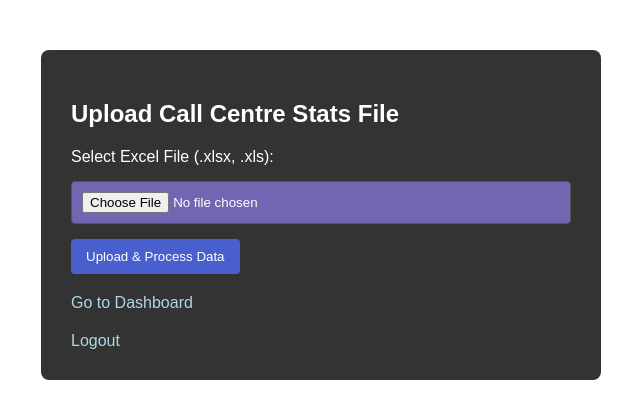
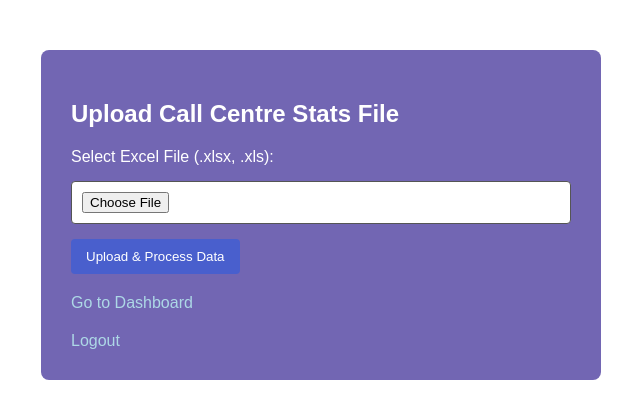
Before and after one commit to samukele-dev/Altitudebpo-online-dashboard, a Flask app: page /upload in a window 1280 px wide. Shown: the top 419 px of the page, without its empty margins (319-959 px from the left). Run offline with Flask 3, Linux system fonts and the light colour scheme; the visitor is signed in with stand-in values (Sample User, id 1).

Commit message:
color update - container

```diff
--- a/templates/upload.html
+++ b/templates/upload.html
@@ -5,9 +5,9 @@
     <title>Upload Stats File</title>
     <style>
         body { font-family: sans-serif; background-color: #ffffff; color: white; margin: 20px; }
-        .container { background-color: #333; padding: 30px; border-radius: 8px; width: 500px; margin: 50px auto; }
+        .container { background-color: #7266b3; padding: 30px; border-radius: 8px; width: 500px; margin: 50px auto; }
         h2 { color: #ffffff; }
-        input[type="file"] { margin: 15px 0; padding: 10px; background-color: #7266b3; border-radius: 4px; border: 1px solid #555; display: block; width: 100%; box-sizing: border-box; }
+        input[type="file"] { margin: 15px 0; padding: 10px; background-color: #ffffff; border-radius: 4px; border: 1px solid #555; display: block; width: 100%; box-sizing: border-box; }
         button { background-color: #495fcd; color: white; padding: 10px 15px; border: none; cursor: pointer; border-radius: 4px; }
         button:hover { opacity: 0.8; }
         a { color: #ADD8E6; text-decoration: none; display: block; margin-top: 20px; }
```
